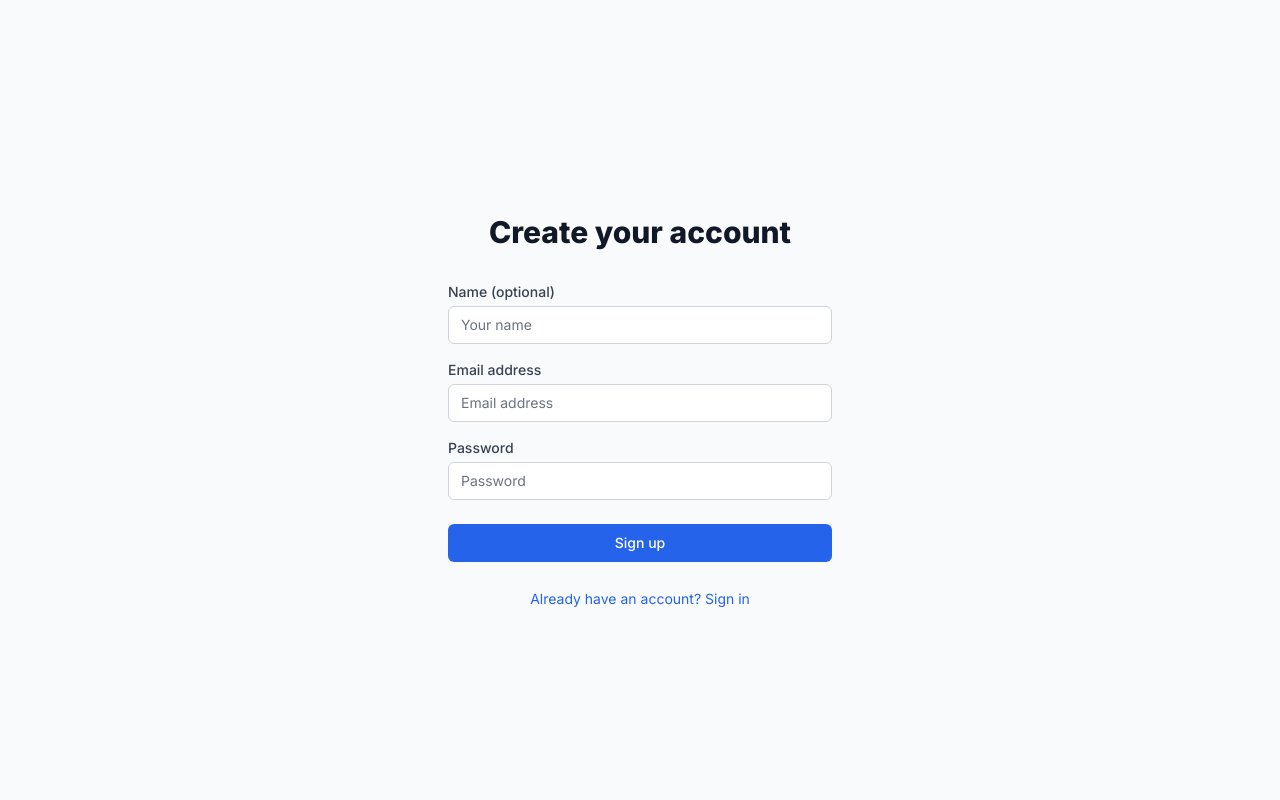
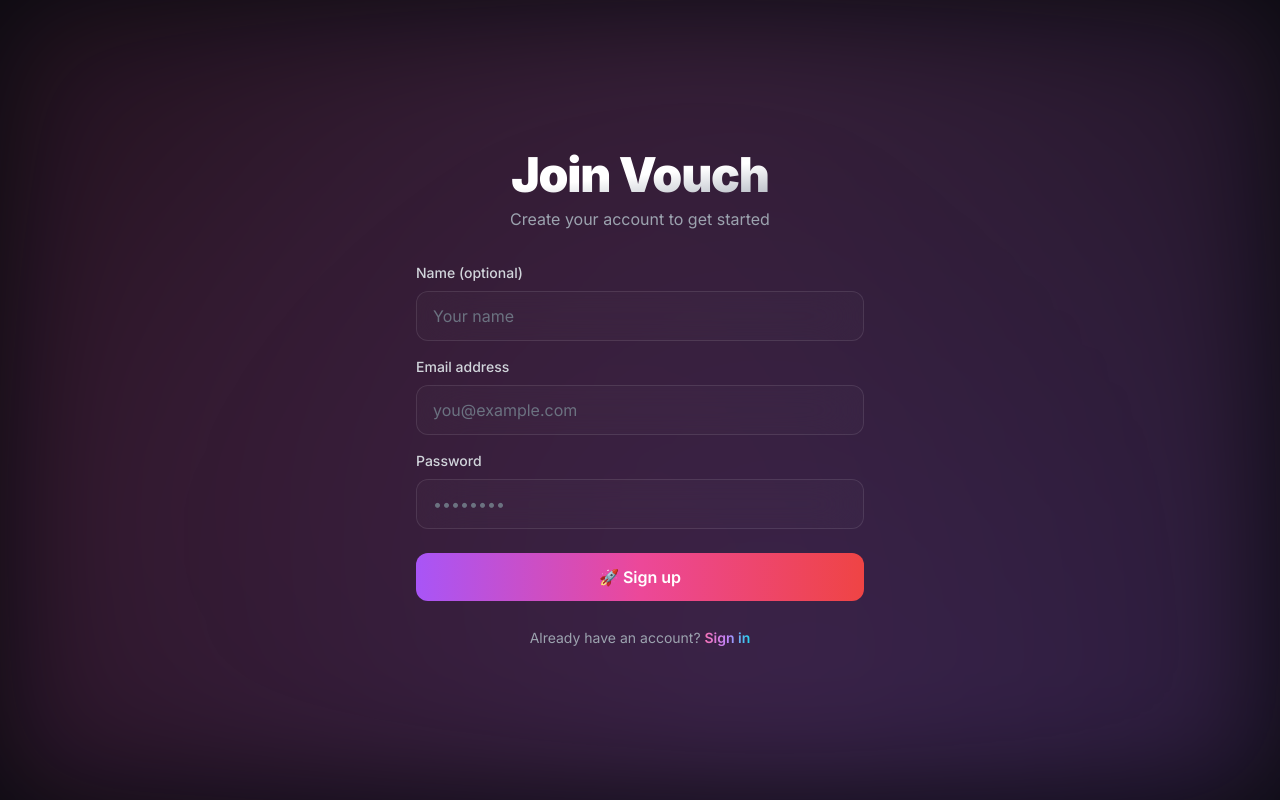
Before and after one commit to pavvann/vouch, a Next.js app: page /register in a window 1280 px wide. Built offline with nearby package versions, Linux system fonts and the light colour scheme; no server answers.

Commit message:
some more updates

```diff
--- a/app/globals.css
+++ b/app/globals.css
@@ -17,12 +17,42 @@
 
   body {
     @apply bg-[#0a0a0f] text-white antialiased;
-    background-image:
-      radial-gradient(at 0% 0%, rgba(102, 126, 234, 0.08) 0px, transparent 50%),
-      radial-gradient(at 100% 0%, rgba(245, 87, 108, 0.08) 0px, transparent 50%),
-      radial-gradient(at 100% 100%, rgba(74, 172, 254, 0.08) 0px, transparent 50%);
     min-height: 100vh;
     overflow-x: hidden;
+    position: relative;
+  }
+
+  body::before {
+    content: '';
+    position: fixed;
+    top: 0;
+    left: 0;
+    width: 100%;
+    height: 100%;
+    z-index: -1;
+    background:
+      radial-gradient(circle at 20% 50%, rgba(236, 72, 153, 0.15) 0%, transparent 50%),
+      radial-gradient(circle at 80% 80%, rgba(168, 85, 247, 0.15) 0%, transparent 50%),
+      radial-gradient(circle at 40% 20%, rgba(244, 114, 182, 0.12) 0%, transparent 50%),
+      radial-gradient(circle at 60% 90%, rgba(192, 132, 252, 0.12) 0%, transparent 50%);
+    background-size: 200% 200%;
+    animation: moveGradient 20s ease-in-out infinite;
+    filter: blur(60px);
+  }
+
+  @keyframes moveGradient {
+    0%, 100% {
+      background-position: 0% 50%, 100% 100%, 50% 0%, 80% 80%;
+    }
+    25% {
+      background-position: 50% 30%, 80% 60%, 20% 40%, 60% 90%;
+    }
+    50% {
+      background-position: 100% 50%, 0% 0%, 80% 80%, 20% 20%;
+    }
+    75% {
+      background-position: 30% 70%, 60% 40%, 90% 60%, 40% 10%;
+    }
   }
 }
 
@@ -89,6 +119,23 @@
     @apply transition-all duration-200;
   }
 
+  .input::placeholder {
+    @apply text-gray-500;
+  }
+
+  .input:focus {
+    @apply bg-white/[0.05];
+  }
+
+  select.input {
+    @apply bg-white/[0.03];
+    color: white;
+  }
+
+  select.input option {
+    @apply bg-slate-800 text-white;
+  }
+
   .section-title {
     @apply text-sm uppercase tracking-wider font-bold;
     @apply bg-gradient-to-r from-pink-400 to-purple-400 bg-clip-text text-transparent;
--- a/app/layout.tsx
+++ b/app/layout.tsx
@@ -11,7 +11,7 @@
   title: 'Vouch',
   description: 'Vouch-based community platform',
   manifest: '/manifest.json',
-  themeColor: '#ffffff',
+  themeColor: '#0a0a0f',
   viewport: 'width=device-width, initial-scale=1, maximum-scale=1, viewport-fit=cover',
 }
 
@@ -24,8 +24,9 @@
     <html lang="en">
       <head>
         <link rel="manifest" href="/manifest.json" />
+        <meta name="theme-color" content="#0a0a0f" />
         <meta name="apple-mobile-web-app-capable" content="yes" />
-        <meta name="apple-mobile-web-app-status-bar-style" content="default" />
+        <meta name="apple-mobile-web-app-status-bar-style" content="black-translucent" />
         <meta name="apple-mobile-web-app-title" content="Vouch" />
         <link rel="apple-touch-icon" href="/icon-192.png" />
       </head>
--- a/app/login/page.tsx
+++ b/app/login/page.tsx
@@ -38,22 +38,23 @@
   }
 
   return (
-    <div className="min-h-screen flex items-center justify-center bg-gray-50">
-      <div className="max-w-md w-full space-y-8 p-8">
-        <div>
-          <h2 className="mt-6 text-center text-3xl font-extrabold text-gray-900">
-            Sign in to your account
-          </h2>
+    <div className="min-h-screen flex items-center justify-center px-4">
+      <div className="max-w-md w-full space-y-8">
+        <div className="text-center">
+          <h1 className="page-header mb-2">Welcome Back</h1>
+          <p className="text-gray-400">Sign in to your account</p>
         </div>
-        <form className="mt-8 space-y-6" onSubmit={handleSubmit}>
+
+        <form className="space-y-6" onSubmit={handleSubmit}>
           {error && (
-            <div className="bg-red-50 border border-red-200 text-red-700 px-4 py-3 rounded">
+            <div className="glass border-red-500/30 bg-red-500/10 text-red-300 px-4 py-3 rounded-xl text-sm">
               {error}
             </div>
           )}
-          <div className="rounded-md shadow-sm -space-y-px">
+
+          <div className="space-y-4">
             <div>
-              <label htmlFor="email" className="sr-only">
+              <label htmlFor="email" className="block text-sm font-medium text-gray-300 mb-2">
                 Email address
               </label>
               <input
@@ -62,14 +63,15 @@
                 type="email"
                 autoComplete="email"
                 required
-                className="appearance-none rounded-none relative block w-full px-3 py-2 border border-gray-300 placeholder-gray-500 text-gray-900 rounded-t-md focus:outline-none focus:ring-blue-500 focus:border-blue-500 focus:z-10 sm:text-sm"
-                placeholder="Email address"
+                className="input"
+                placeholder="you@example.com"
                 value={email}
                 onChange={(e) => setEmail(e.target.value)}
               />
             </div>
+
             <div>
-              <label htmlFor="password" className="sr-only">
+              <label htmlFor="password" className="block text-sm font-medium text-gray-300 mb-2">
                 Password
               </label>
               <input
@@ -78,30 +80,28 @@
                 type="password"
                 autoComplete="current-password"
                 required
-                className="appearance-none rounded-none relative block w-full px-3 py-2 border border-gray-300 placeholder-gray-500 text-gray-900 rounded-b-md focus:outline-none focus:ring-blue-500 focus:border-blue-500 focus:z-10 sm:text-sm"
-                placeholder="Password"
+                className="input"
+                placeholder="••••••••"
                 value={password}
                 onChange={(e) => setPassword(e.target.value)}
               />
             </div>
           </div>
 
-          <div>
-            <button
-              type="submit"
-              disabled={loading}
-              className="group relative w-full flex justify-center py-2 px-4 border border-transparent text-sm font-medium rounded-md text-white bg-blue-600 hover:bg-blue-700 focus:outline-none focus:ring-2 focus:ring-offset-2 focus:ring-blue-500 disabled:opacity-50"
-            >
-              {loading ? 'Signing in...' : 'Sign in'}
-            </button>
-          </div>
+          <button
+            type="submit"
+            disabled={loading}
+            className="btn-primary w-full"
+          >
+            {loading ? '🔐 Signing in...' : '✨ Sign in'}
+          </button>
 
           <div className="text-center">
             <Link
               href="/register"
-              className="text-sm text-blue-600 hover:text-blue-500"
+              className="text-sm text-gray-400 hover:text-white transition-colors"
             >
-              Don&apos;t have an account? Sign up
+              Don&apos;t have an account? <span className="text-gradient font-semibold">Sign up</span>
             </Link>
           </div>
         </form>
--- a/app/page.tsx
+++ b/app/page.tsx
@@ -11,27 +11,48 @@
   }
 
   return (
-    <div className="min-h-screen flex items-center justify-center">
-      <div className="max-w-md w-full space-y-8 p-8">
-        <div className="text-center">
-          <h1 className="text-4xl font-bold mb-2">Vouch</h1>
-          <p className="text-gray-600 mb-8">
-            Private communities built on trust
+    <div className="min-h-screen flex items-center justify-center px-4">
+      <div className="max-w-lg w-full space-y-12 text-center">
+        <div>
+          <h1 className="text-7xl font-black mb-4 bg-gradient-to-br from-pink-400 via-purple-400 to-pink-400 bg-clip-text text-transparent">
+            Vouch
+          </h1>
+          <p className="text-2xl text-gray-300 mb-2">
+            Communities built on trust
+          </p>
+          <p className="text-gray-500">
+            Get vouched in. Build your circle.
           </p>
         </div>
-        <div className="space-y-4">
+
+        <div className="space-y-4 max-w-sm mx-auto">
           <Link
             href="/login"
-            className="w-full flex justify-center py-2 px-4 border border-transparent rounded-md shadow-sm text-sm font-medium text-white bg-blue-600 hover:bg-blue-700 focus:outline-none focus:ring-2 focus:ring-offset-2 focus:ring-blue-500"
+            className="block btn-primary w-full"
           >
-            Sign In
+            ✨ Sign In
           </Link>
           <Link
             href="/register"
-            className="w-full flex justify-center py-2 px-4 border border-gray-300 rounded-md shadow-sm text-sm font-medium text-gray-700 bg-white hover:bg-gray-50 focus:outline-none focus:ring-2 focus:ring-offset-2 focus:ring-blue-500"
+            className="block btn-secondary w-full"
           >
-            Sign Up
+            🚀 Create Account
           </Link>
+        </div>
+
+        <div className="flex items-center justify-center gap-8 text-sm text-gray-500 pt-8">
+          <div className="text-center">
+            <div className="text-2xl mb-1">🤝</div>
+            <div>Vouch-based</div>
+          </div>
+          <div className="text-center">
+            <div className="text-2xl mb-1">🔒</div>
+            <div>Private</div>
+          </div>
+          <div className="text-center">
+            <div className="text-2xl mb-1">⚡</div>
+            <div>Instant</div>
+          </div>
         </div>
       </div>
     </div>
--- a/app/register/page.tsx
+++ b/app/register/page.tsx
@@ -33,36 +33,38 @@
   }
 
   return (
-    <div className="min-h-screen flex items-center justify-center bg-gray-50">
-      <div className="max-w-md w-full space-y-8 p-8">
-        <div>
-          <h2 className="mt-6 text-center text-3xl font-extrabold text-gray-900">
-            Create your account
-          </h2>
+    <div className="min-h-screen flex items-center justify-center px-4">
+      <div className="max-w-md w-full space-y-8">
+        <div className="text-center">
+          <h1 className="page-header mb-2">Join Vouch</h1>
+          <p className="text-gray-400">Create your account to get started</p>
         </div>
-        <form className="mt-8 space-y-6" onSubmit={handleSubmit}>
+
+        <form className="space-y-6" onSubmit={handleSubmit}>
           {error && (
-            <div className="bg-red-50 border border-red-200 text-red-700 px-4 py-3 rounded">
+            <div className="glass border-red-500/30 bg-red-500/10 text-red-300 px-4 py-3 rounded-xl text-sm">
               {error}
             </div>
           )}
+
           <div className="space-y-4">
             <div>
-              <label htmlFor="name" className="block text-sm font-medium text-gray-700">
+              <label htmlFor="name" className="block text-sm font-medium text-gray-300 mb-2">
                 Name (optional)
               </label>
               <input
                 id="name"
                 name="name"
                 type="text"
-                className="mt-1 appearance-none relative block w-full px-3 py-2 border border-gray-300 placeholder-gray-500 text-gray-900 rounded-md focus:outline-none focus:ring-blue-500 focus:border-blue-500 sm:text-sm"
+                className="input"
                 placeholder="Your name"
                 value={name}
                 onChange={(e) => setName(e.target.value)}
               />
             </div>
+
             <div>
-              <label htmlFor="email" className="block text-sm font-medium text-gray-700">
+              <label htmlFor="email" className="block text-sm font-medium text-gray-300 mb-2">
                 Email address
               </label>
               <input
@@ -71,14 +73,15 @@
                 type="email"
                 autoComplete="email"
                 required
-                className="mt-1 appearance-none relative block w-full px-3 py-2 border border-gray-300 placeholder-gray-500 text-gray-900 rounded-md focus:outline-none focus:ring-blue-500 focus:border-blue-500 sm:text-sm"
-                placeholder="Email address"
+                className="input"
+                placeholder="you@example.com"
                 value={email}
                 onChange={(e) => setEmail(e.target.value)}
               />
             </div>
+
             <div>
-              <label htmlFor="password" className="block text-sm font-medium text-gray-700">
+              <label htmlFor="password" className="block text-sm font-medium text-gray-300 mb-2">
                 Password
               </label>
               <input
@@ -87,30 +90,28 @@
                 type="password"
                 autoComplete="new-password"
                 required
-                className="mt-1 appearance-none relative block w-full px-3 py-2 border border-gray-300 placeholder-gray-500 text-gray-900 rounded-md focus:outline-none focus:ring-blue-500 focus:border-blue-500 sm:text-sm"
-                placeholder="Password"
+                className="input"
+                placeholder="••••••••"
                 value={password}
                 onChange={(e) => setPassword(e.target.value)}
               />
             </div>
           </div>
 
-          <div>
-            <button
-              type="submit"
-              disabled={loading}
-              className="group relative w-full flex justify-center py-2 px-4 border border-transparent text-sm font-medium rounded-md text-white bg-blue-600 hover:bg-blue-700 focus:outline-none focus:ring-2 focus:ring-offset-2 focus:ring-blue-500 disabled:opacity-50"
-            >
-              {loading ? 'Creating account...' : 'Sign up'}
-            </button>
-          </div>
+          <button
+            type="submit"
+            disabled={loading}
+            className="btn-primary w-full"
+          >
+            {loading ? '✨ Creating account...' : '🚀 Sign up'}
+          </button>
 
           <div className="text-center">
             <Link
               href="/login"
-              className="text-sm text-blue-600 hover:text-blue-500"
+              className="text-sm text-gray-400 hover:text-white transition-colors"
             >
-              Already have an account? Sign in
+              Already have an account? <span className="text-gradient font-semibold">Sign in</span>
             </Link>
           </div>
         </form>
```
Also changed, not shown: components/BottomNav.tsx (+6 -5 lines).
